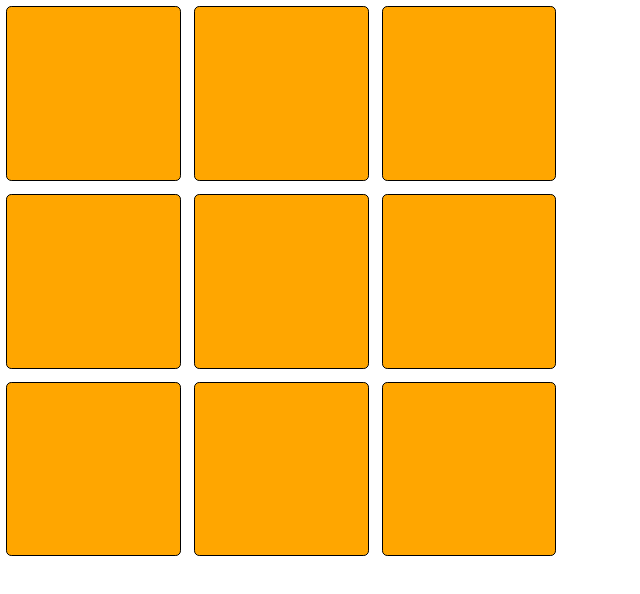
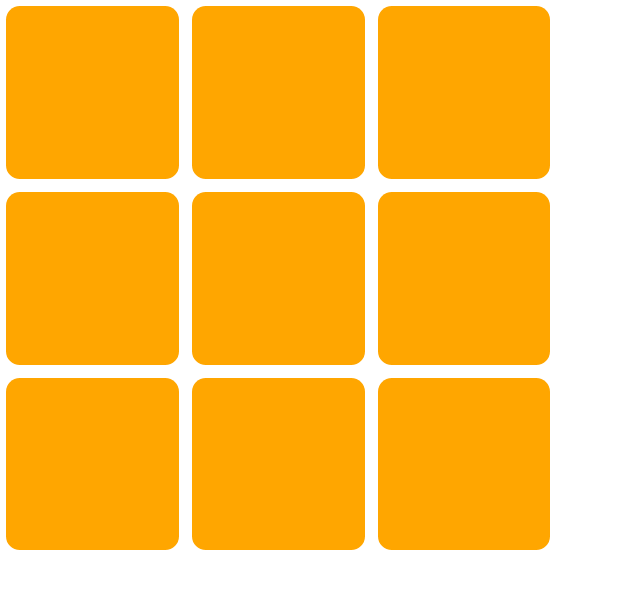
Before and after one commit to hhhhbw/IT-, a plain HTML site: page index.html in a window 1280 px wide. Shown: the whole page, without its empty margins (0-640 px from the left). Drawn offline with Linux system fonts and the light colour scheme.

Commit message:
Update index.css

```diff
--- a/index.css
+++ b/index.css
@@ -8,8 +8,8 @@
 	width: 50%;
 }
 .insder-box{
-	border-radius: 3%;
-	border: solid 1px #000;
+	border-radius: 8%;
+	/*order: solid 1px #000;*/
 	background-color: #FFA600;
 	width: 27%;
 	padding-top: 27%;
```
